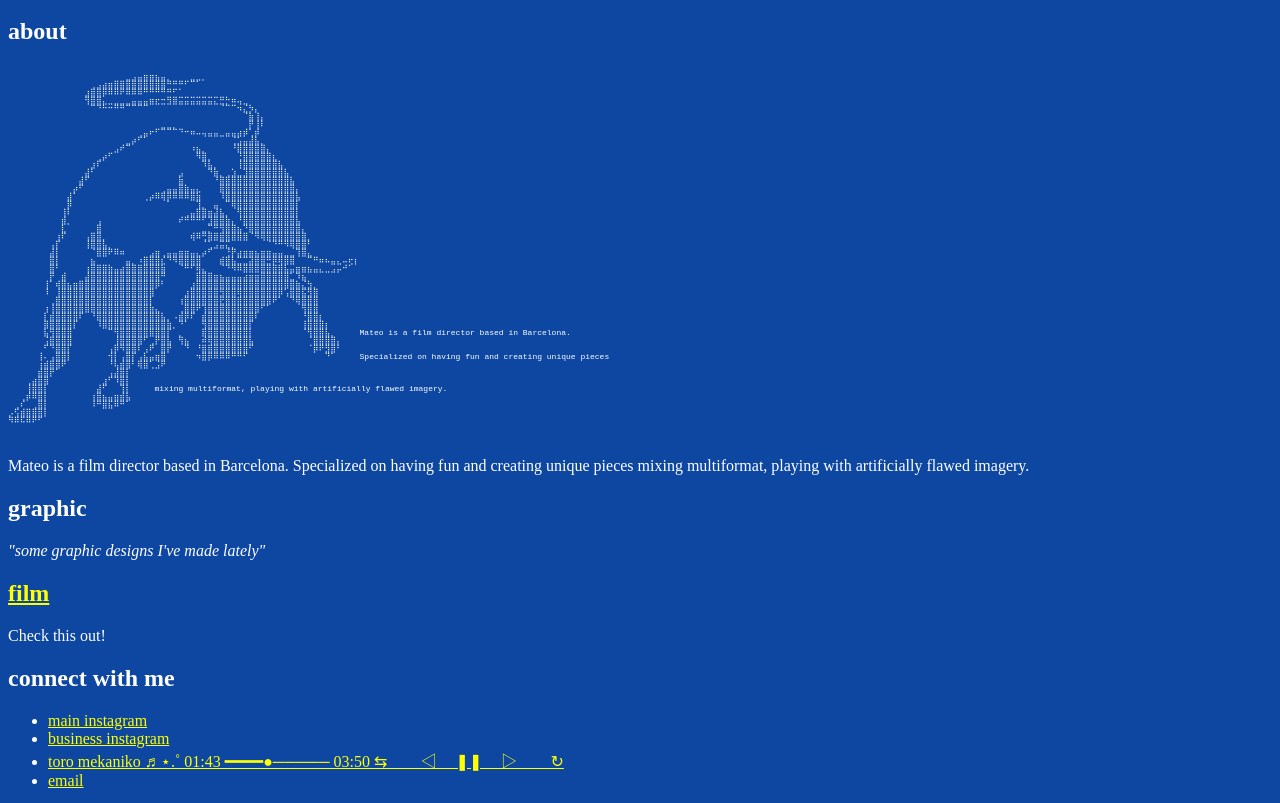
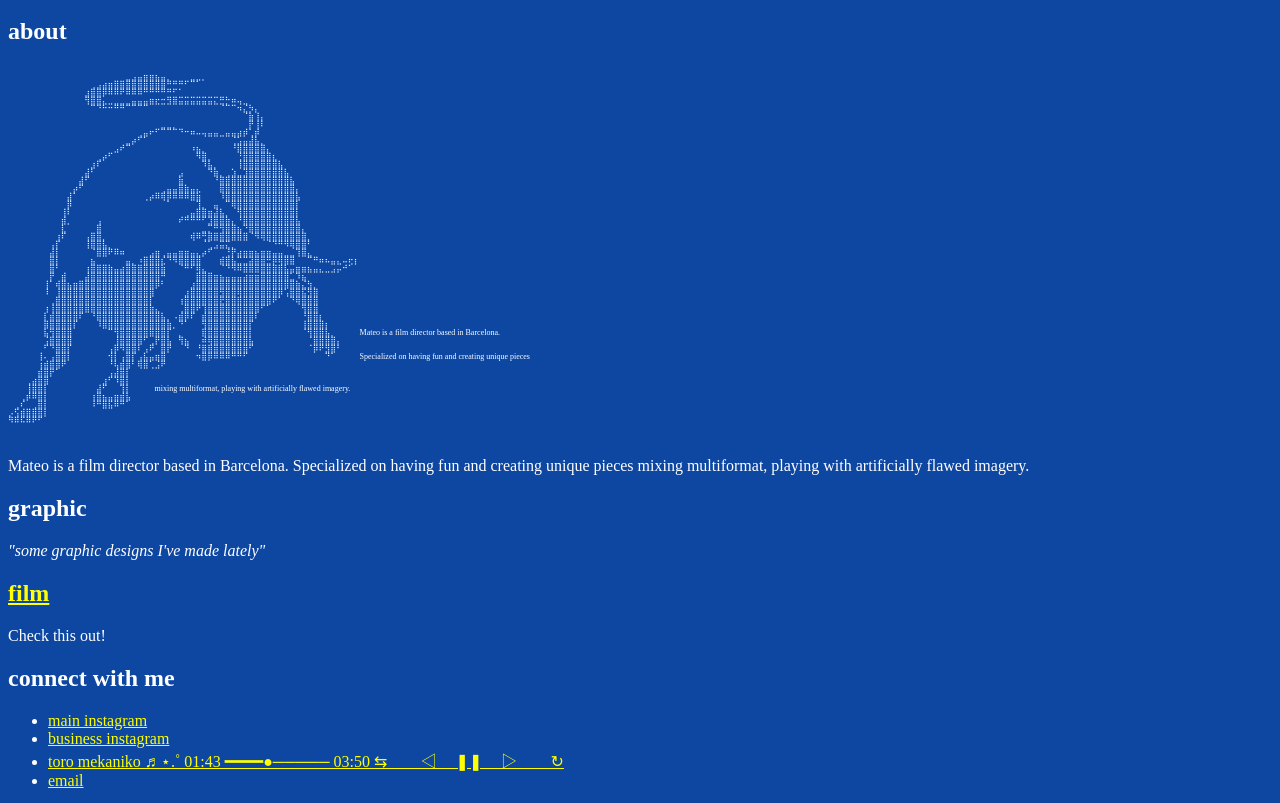
Before and after one commit to toro-bravo/toro-bravo.github.io, a plain HTML site: page index.html in a window 1280 px wide. Shown: the part 85-888 px from the top of the page. Drawn offline with Linux system fonts and the light colour scheme.

Commit message:
Update index.html

```diff
--- a/index.html
+++ b/index.html
@@ -33,7 +33,7 @@
     <h2>about</h2>
 
 
-   <pre style="font-family: monospace; font-size: 8px; line-height: 1;">
+   <pre style="font-family: 'Times New Roman', Times, serif; font-size: 8px; line-height: 1;">
 
 ⠀⠀⠀⠀⠀⠀⠀⠀⠀⠀⠀⠀⠀⠀⠀⠀⠀⠀⠀⠀⣀⣠⣤⣶⣶⣦⣤⡀⠀⠀⠀⣀⣀⡀⠀⠀⠀⠀⠀⠀⠀⠀⠀⠀⠀⠀⠀⠀⠀⠀⠀⠀⠀⠀⠀⠀⠀⠀⠀⠀
 ⠀⠀⠀⠀⠀⠀⠀⠀⠀⠀⠀⠀⠀⠀⢀⣠⣴⣶⣿⣿⣿⣿⣿⣿⣿⣿⣿⠛⠛⠛⠋⠉⠁⠀⠀⠀⠀⠀⠀⠀⠀⠀⠀⠀⠀⠀⠀⠀⠀⠀⠀⠀⠀⠀⠀⠀⠀⠀⠀⠀
```
